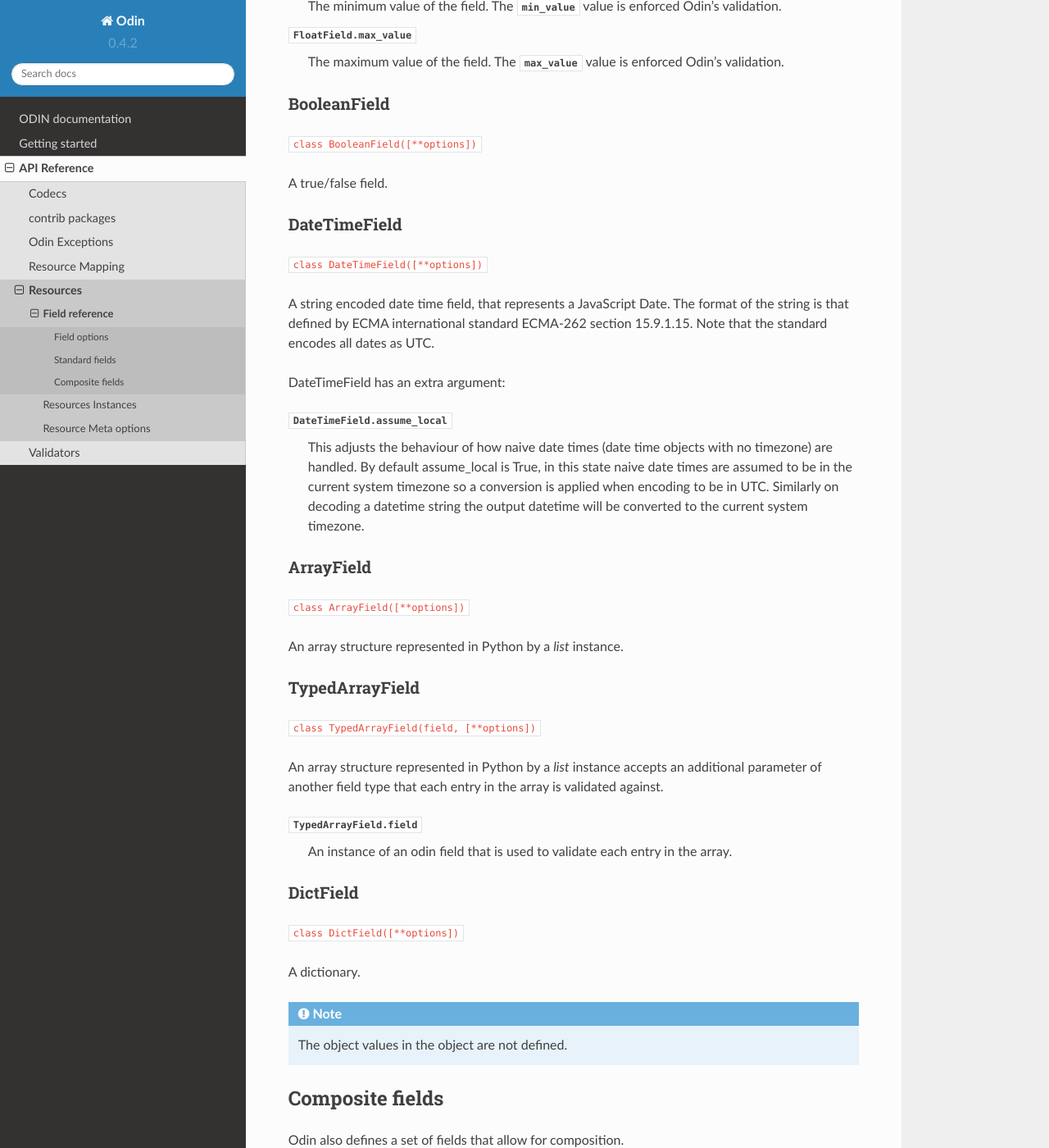
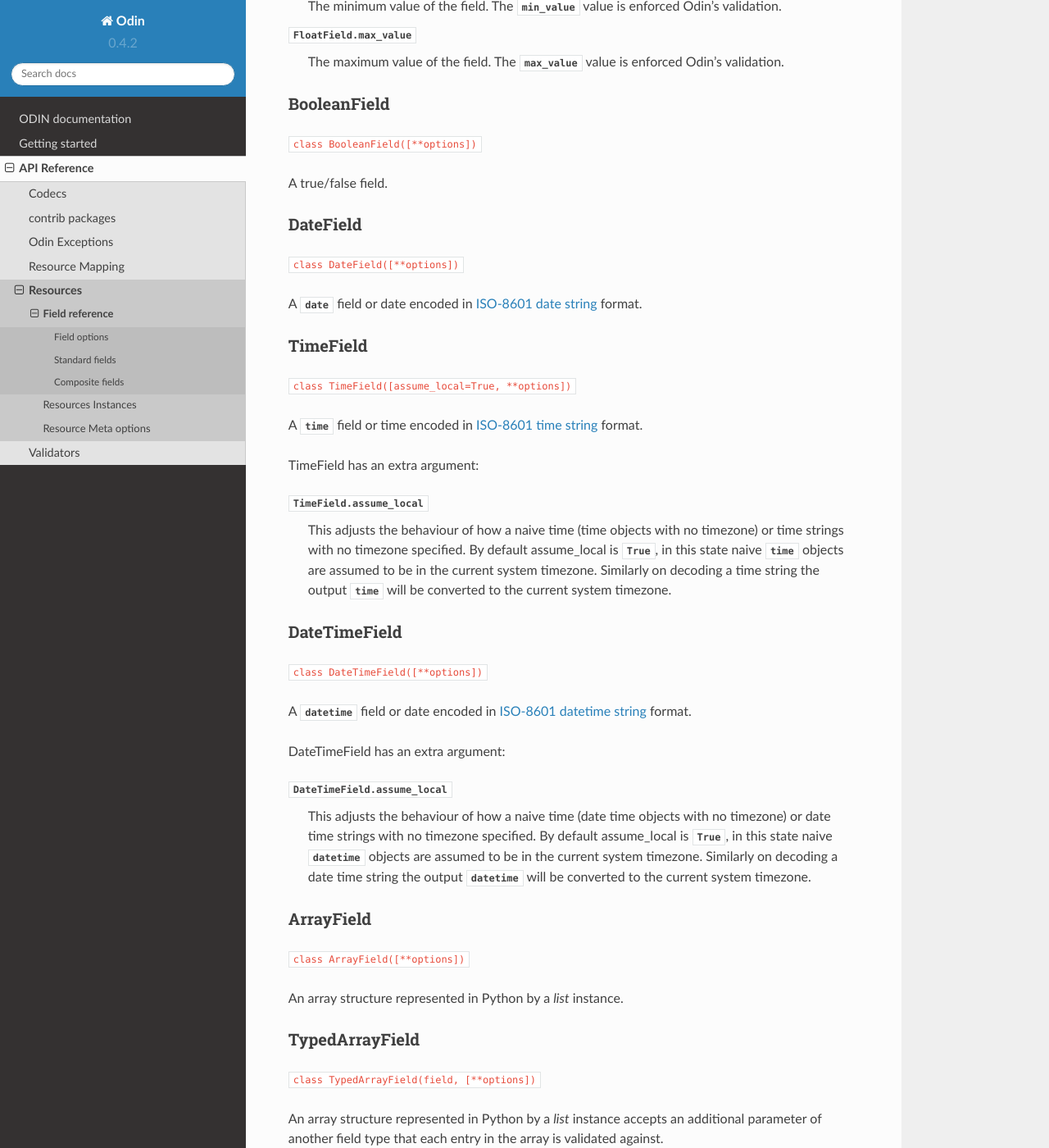
Before and after one commit to python-odin/odin, a Sphinx documentation site: the page built from docs/ref/resources/fields.rst, in a window 1280 px wide and 1400 px high, scrolled down 3733 px. Shown: the whole window at 82% size. Built offline with Sphinx 7.4.7 and the Read the Docs theme 2.0.0, drawn with Linux system fonts in a browser that asks for light colours.

Commit message:
Update to date, time and datetime docs

```diff
--- a/docs/ref/resources/fields.rst
+++ b/docs/ref/resources/fields.rst
@@ -193,22 +193,48 @@ BooleanField
 
 A true/false field.
 
+.. _field-date_field:
+
+DateField
+=========
+``class DateField([**options])``
+
+A :py:class:`date` field or date encoded in `ISO-8601 date string <http://en.wikipedia.org/wiki/ISO_8601#Dates>`_
+format.
+
+.. _field-time_field:
+
+TimeField
+=========
+``class TimeField([assume_local=True, **options])``
+
+A :py:class:`time` field or time encoded in `ISO-8601 time string <http://en.wikipedia.org/wiki/ISO_8601#Times>`_
+format.
+
+TimeField has an extra argument:
+
+:py:attr:`TimeField.assume_local`
+    This adjusts the behaviour of how a naive time (time objects with no timezone) or time strings with no timezone
+    specified. By default assume_local is :py:const:`True`, in this state naive :py:class:`time` objects are assumed to
+    be in the current system timezone. Similarly on decoding a time string the output :py:class:`time` will be converted
+    to the current system timezone.
+
 .. _field-date_time_field:
 
 DateTimeField
 =============
 ``class DateTimeField([**options])``
 
-A string encoded date time field, that represents a JavaScript Date. The format of the string is that defined by ECMA
-international standard ECMA-262 section 15.9.1.15. Note that the standard encodes all dates as UTC.
+A :py:class:`datetime` field or date encoded in
+`ISO-8601 datetime string <http://en.wikipedia.org/wiki/ISO_8601#Combined_date_and_time_representations>`_ format.
 
 DateTimeField has an extra argument:
 
 :py:attr:`DateTimeField.assume_local`
-    This adjusts the behaviour of how naive date times (date time objects with no timezone) are handled. By default
-    assume_local is True, in this state naive date times are assumed to be in the current system timezone so a
-    conversion is applied when encoding to be in UTC. Similarly on decoding a datetime string the output datetime will
-    be converted to the current system timezone.
+    This adjusts the behaviour of how a naive time (date time objects with no timezone) or date time strings with no
+    timezone specified. By default assume_local is :py:const:`True`, in this state naive :py:class:`datetime` objects
+    are assumed to be in the current system timezone. Similarly on decoding a date time string the output
+    :py:class:`datetime` will be converted to the current system timezone.
 
 .. _field-array_field:
 
```
Also changed, not shown: 2 other files.
